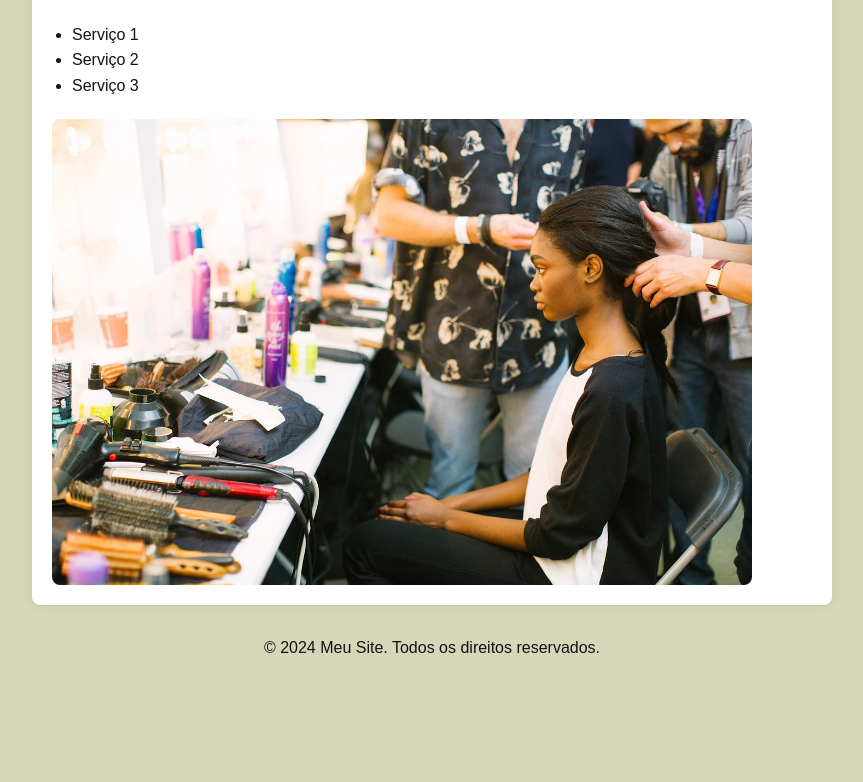
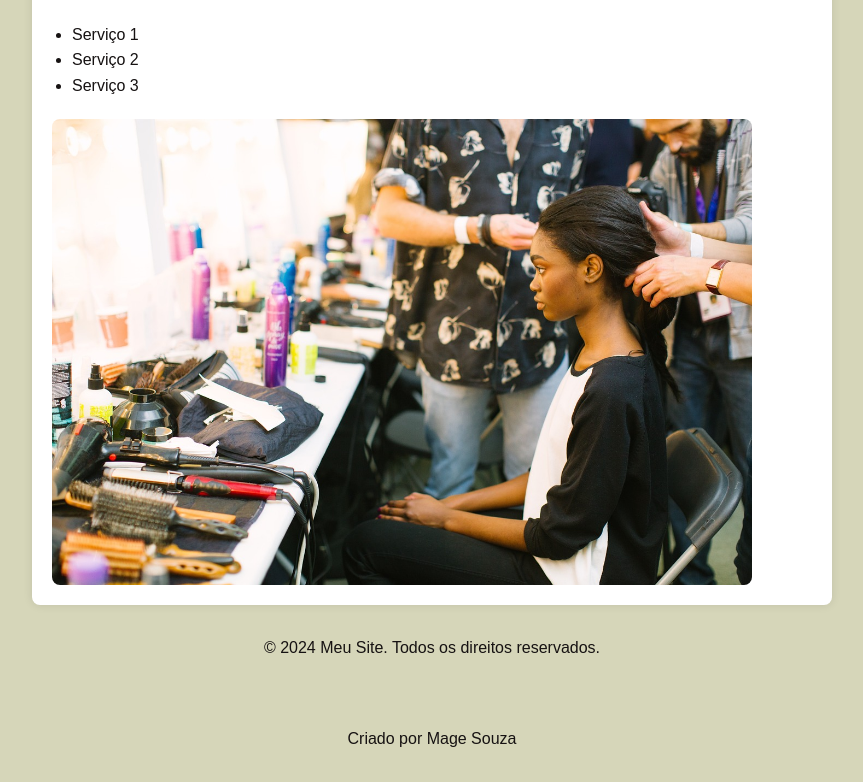
Before and after one commit to magehsouza/lindaeela, a plain HTML site: page index.html in a window 1280 px wide. Shown: the part 496-1278 px from the top of the page, without its empty margins (208-1071 px from the left). Before the commit the page ends 1212 px from the top, so only its background shows below. Drawn offline with Linux system fonts and the light colour scheme.

Commit message:
criando rodapé do site

```diff
--- a/index.html
+++ b/index.html
@@ -43,5 +43,9 @@
 <p>&copy; 2024 Meu Site. Todos os direitos reservados.</p>
 </footer>
 <br>
+</div>
+<footer>
+    Criado por Mage Souza
+</footer>
 </body>
 </html>
```
